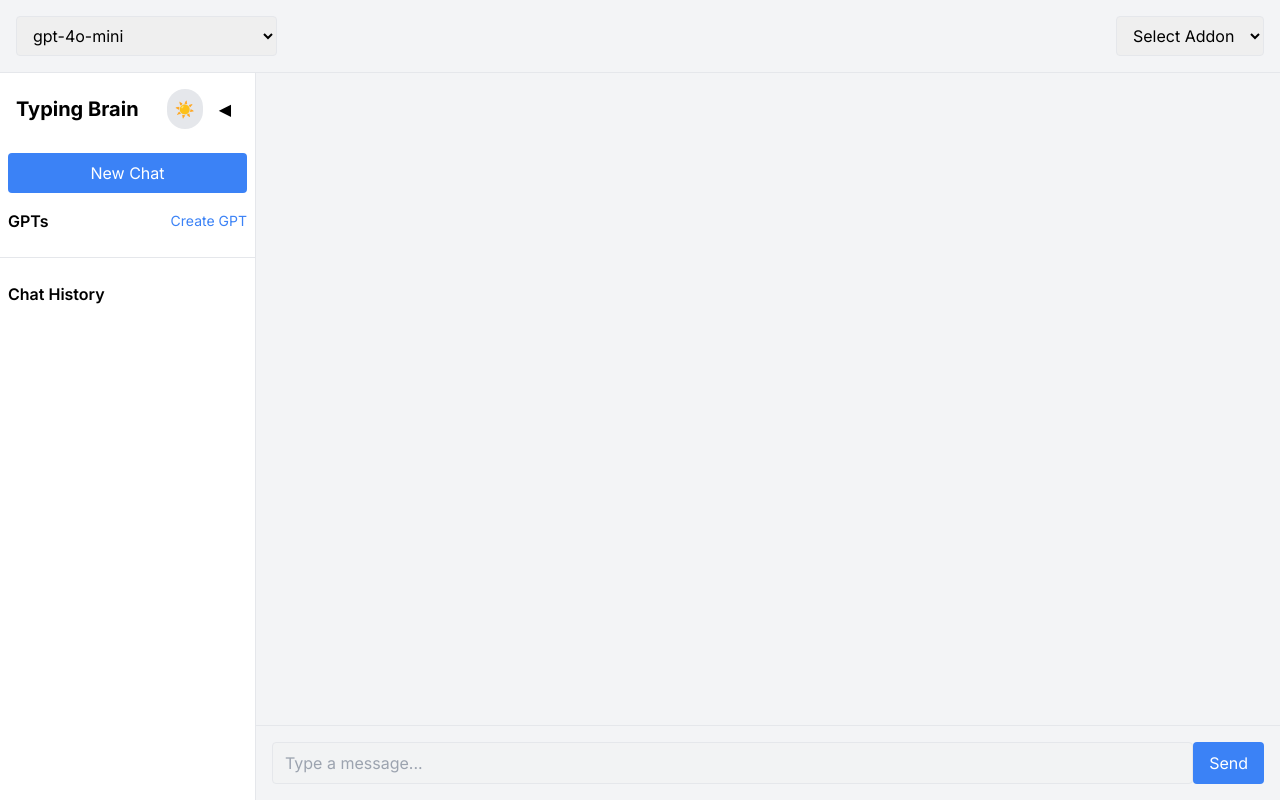
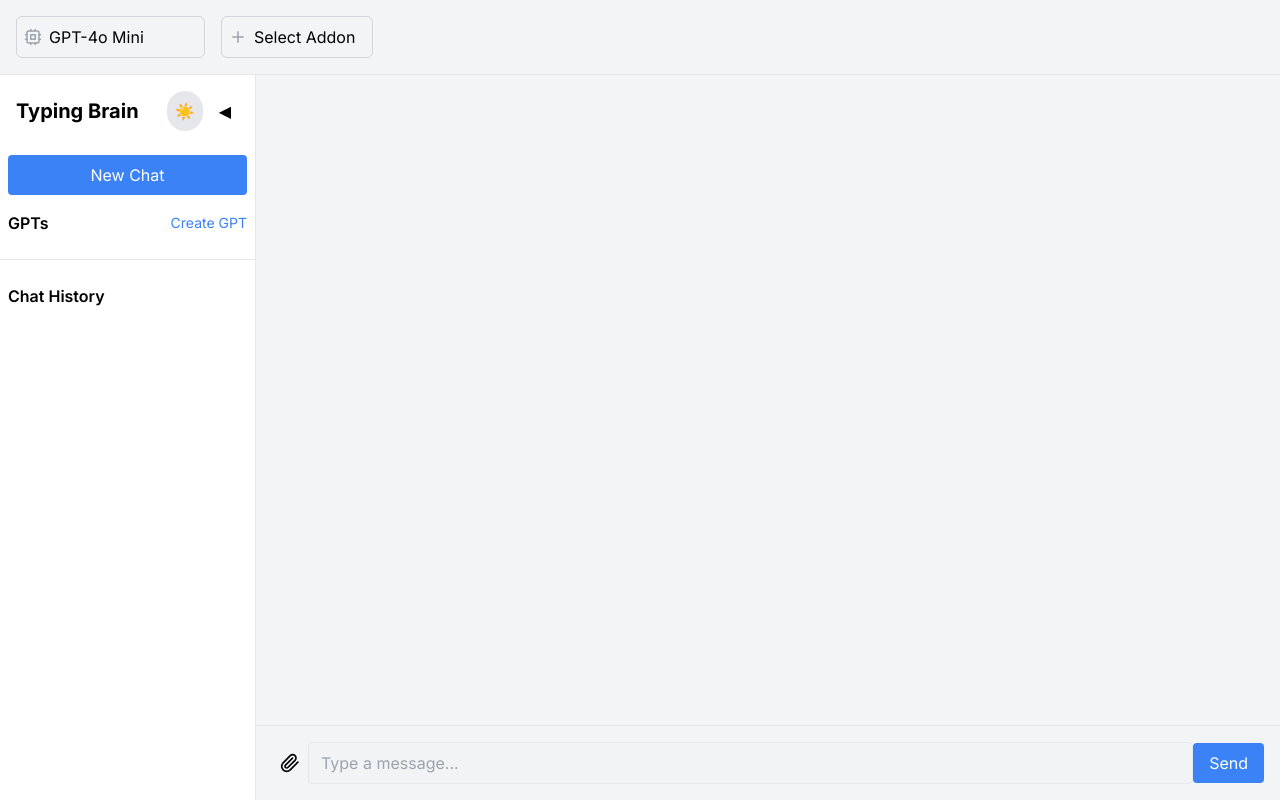
Before and after one commit to Hothit1/Typing_Brain, a Next.js app: page / in a window 1280 px wide. Built offline with nearby package versions, Linux system fonts and the light colour scheme.

Commit message:
Update README.md, package files, and MainChat component

```diff
--- a/package.json
+++ b/package.json
@@ -9,12 +9,13 @@
     "lint": "next lint"
   },
   "dependencies": {
-    "@ai-sdk/openai": "^0.3.2",
+    "@ai-sdk/openai": "*",
     "@anthropic-ai/sdk": "^0.18.0",
     "next": "14.2.5",
     "openai": "^4.55.4",
     "react": "^18",
-    "react-dom": "^18"
+    "react-dom": "^18",
+    "lucide-react": "^0.344.0"
   },
   "devDependencies": {
     "@types/node": "^20",
--- /dev/null
+++ b/src/components/ChatInterface.tsx
@@ -0,0 +1,47 @@
+import React from 'react';
+import { MessageCircle } from 'lucide-react';
+
+interface Message {
+  id: number;
+  content: string;
+  isUser: boolean;
+  imageUrl?: string;  // Add this line to include the imageUrl property
+}
+
+interface ChatInterfaceProps {
+  messages: Message[];
+  isAiTyping: boolean;
+}
+
+const ChatInterface: React.FC<ChatInterfaceProps> = ({ messages, isAiTyping }) => {
+  return (
+    <div className="flex flex-col space-y-4 p-4">
+      {messages.map((message) => (
+        <div key={message.id} className={`flex ${message.isUser ? 'justify-end' : 'justify-start'}`}>
+          <div className={`p-2 rounded-lg max-w-[70%] ${message.isUser ? 'bg-blue-500 text-white' : 'bg-gray-200 dark:bg-gray-700'}`}>
+            <p>{message.content}</p>
+            {message.imageUrl && (
+              <img
+                src={message.imageUrl}
+                alt="Generated image"
+                className="mt-2 max-w-full h-auto rounded-lg"
+                onError={(e) => {
+                  console.error("Error loading image:", e);
+                  (e.target as HTMLImageElement).style.display = 'none';
+                }}
+              />
+            )}
+          </div>
+        </div>
+      ))}
+      {isAiTyping && (
+        <div className="flex items-center space-x-2 text-gray-500 dark:text-gray-400">
+          <MessageCircle size={20} className="animate-pulse" />
+          <span>AI is typing...</span>
+        </div>
+      )}
+    </div>
+  );
+};
+
+export default ChatInterface;
--- /dev/null
+++ b/src/components/FileUpload.tsx
@@ -0,0 +1,36 @@
+import React, { useRef } from 'react';
+import { Paperclip } from 'lucide-react';
+
+interface FileUploadProps {
+  onFileSelect: (file: File) => void;
+}
+
+const FileUpload: React.FC<FileUploadProps> = ({ onFileSelect }) => {
+  const fileInputRef = useRef<HTMLInputElement>(null);
+
+  const handleFileSelect = (event: React.ChangeEvent<HTMLInputElement>) => {
+    const file = event.target.files?.[0];
+    if (file) {
+      onFileSelect(file);
+    }
+  };
+
+  return (
+    <div>
+      <button
+        onClick={() => fileInputRef.current?.click()}
+        className="p-2 rounded-full hover:bg-gray-200 dark:hover:bg-gray-700"
+      >
+        <Paperclip size={20} />
+      </button>
+      <input
+        type="file"
+        ref={fileInputRef}
+        onChange={handleFileSelect}
+        className="hidden"
+      />
+    </div>
+  );
+};
+
+export default FileUpload;
--- a/src/components/Layout/MainChat.tsx
+++ b/src/components/Layout/MainChat.tsx
@@ -1,6 +1,8 @@
-import React, { useState, useEffect, useRef, useCallback, KeyboardEvent } from 'react';
+import React, { useState, useEffect, useRef } from 'react';
 import Button from '../UI/Button';
 import Input from '../UI/Input';
+import ChatInterface from '../ChatInterface';
+import FileUpload from '../FileUpload';
 
 interface Message {
   id: number;
@@ -25,6 +27,7 @@ export default function MainChat({ model, addon, chatId, onChatUpdate, currentGP
   const [inputText, setInputText] = useState('');
   const [error, setError] = useState<string | null>(null);
   const [isLoading, setIsLoading] = useState(false);
+  const [isAiTyping, setIsAiTyping] = useState(false);
   const [titleGenerated, setTitleGenerated] = useState(false);
   const inputRef = useRef<HTMLInputElement>(null);
 
@@ -47,16 +50,10 @@ export default function MainChat({ model, addon, chatId, onChatUpdate, currentGP
   }, [chatId]);
 
   useEffect(() => {
-    if (currentGPT && messages.length === 0) {
-      addSystemMessage();
-    }
-  }, [currentGPT]);
-
-  const addSystemMessage = async () => {
-    if (currentGPT) {
+    if (currentGPT && chatId) {
       const gpts = JSON.parse(localStorage.getItem('gpts') || '[]');
       const selectedGPT = gpts.find((gpt: any) => gpt.id === currentGPT);
-      if (selectedGPT) {
+      if (selectedGPT && messages.length === 0) {
         const systemMessage: Message = {
           id: Date.now(),
           text: selectedGPT.systemMessage,
@@ -65,49 +62,15 @@ export default function MainChat({ model, addon, chatId, onChatUpdate, currentGP
           content: selectedGPT.systemMessage,
         };
         setMessages([systemMessage]);
-        if (chatId) {
-          localStorage.setItem(`chat_${chatId}`, JSON.stringify([systemMessage]));
-        }
+        localStorage.setItem(`chat_${chatId}`, JSON.stringify([systemMessage]));
       }
     }
-  };
-
-  const generateChatTitle = useCallback(async () => {
-    if (!chatId || titleGenerated) return;
-
-    try {
-      console.log('Generating chat title...');
-      const response = await fetch('/api/generateTitle', {
-        method: 'POST',
-        headers: {
-          'Content-Type': 'application/json',
-        },
-        body: JSON.stringify({ messages: messages.filter(m => m.role !== 'system') }),
-      });
-
-      if (!response.ok) {
-        throw new Error('Failed to generate title');
-      }
-
-      const data = await response.json();
-      console.log('Generated title:', data.title);
-      onChatUpdate(chatId, data.title);
-      setTitleGenerated(true);
-    } catch (error) {
-      console.error('Error generating title:', error);
-    }
-  }, [chatId, messages, onChatUpdate, titleGenerated]);
-
-  useEffect(() => {
-    const userMessageCount = messages.filter(m => m.role === 'user').length;
-    if (userMessageCount === 2 && !titleGenerated && chatId) {
-      generateChatTitle();
-    }
-  }, [messages, generateChatTitle, titleGenerated, chatId]);
+  }, [currentGPT, chatId, messages.length]);
 
   const handleSend = async () => {
     if (inputText.trim() && !isLoading && chatId) {
       setIsLoading(true);
+      setIsAiTyping(true);
       const newMessage: Message = {
         id: Date.now(),
         text: inputText,
@@ -119,6 +82,10 @@ export default function MainChat({ model, addon, chatId, onChatUpdate, currentGP
       setMessages(updatedMessages);
       setInputText('');
       setError(null);
+
+      console.log("Sending message:", newMessage);
+      console.log("Current model:", model);
+      console.log("Current addon:", addon);
 
       localStorage.setItem(`chat_${chatId}`, JSON.stringify(updatedMessages));
 
@@ -139,10 +106,12 @@ export default function MainChat({ model, addon, chatId, onChatUpdate, currentGP
         });
 
         if (!response.ok) {
-          throw new Error('Failed to generate response');
+          throw new Error(`Failed to generate response: ${response.status} ${response.statusText}`);
         }
 
         const data = await response.json();
+        console.log("API Response:", data);
+
         let assistantMessage: Message = {
           id: Date.now() + 1,
           role: 'assistant',
@@ -152,17 +121,23 @@ export default function MainChat({ model, addon, chatId, onChatUpdate, currentGP
         };
 
         if (addon === 'dalle' && data.imageUrl) {
+          console.log("DALL-E image URL received:", data.imageUrl);
           assistantMessage.imageUrl = data.imageUrl;
         }
+
+        console.log("Assistant message:", assistantMessage);
 
         const finalMessages = [...updatedMessages, assistantMessage];
         setMessages(finalMessages);
         localStorage.setItem(`chat_${chatId}`, JSON.stringify(finalMessages));
+
+        console.log("Updated messages:", finalMessages);
       } catch (error: any) {
         console.error('Error generating response:', error);
         setError(error.message);
       } finally {
         setIsLoading(false);
+        setIsAiTyping(false);
         if (inputRef.current) {
           inputRef.current.focus();
         }
@@ -170,40 +145,32 @@ export default function MainChat({ model, addon, chatId, onChatUpdate, currentGP
     }
   };
 
-  const handleKeyPress = (e: KeyboardEvent<HTMLInputElement>) => {
+  const handleKeyPress = (e: React.KeyboardEvent<HTMLInputElement>) => {
     if (e.key === 'Enter' && !e.shiftKey) {
       e.preventDefault();
       handleSend();
     }
   };
 
+  const handleFileSelect = (file: File) => {
+    // Handle the selected file here
+    console.log('Selected file:', file);
+    // You might want to upload the file or attach it to the message
+  };
+
   return (
     <div className="flex-1 flex flex-col">
       {chatTitle && <h2 className="text-xl font-bold p-4">{chatTitle}</h2>}
-      <div className="flex-1 p-4 overflow-y-auto">
-        {messages.map((message) => (
-          <div key={message.id} className={`mb-4 ${message.isUser ? 'text-right' : 'text-left'}`}>
-            <span className={`inline-block p-2 rounded-lg ${message.isUser ? 'bg-blue-500 text-white' : 'bg-gray-200'}`}>
-              {message.text}
-            </span>
-            {message.imageUrl && (
-              <div className="flex justify-center mt-2">
-                <img
-                  src={message.imageUrl}
-                  alt="Generated image"
-                  className="max-w-xs max-h-64 object-contain"
-                />
-              </div>
-            )}
-          </div>
-        ))}
-        {error && (
-          <div className="mb-4 text-red-500">
-            Error: {error}
-          </div>
-        )}
+      <div className="flex-1 overflow-y-auto">
+        <ChatInterface messages={messages} isAiTyping={isAiTyping} />
       </div>
-      <div className="p-4 border-t flex">
+      {error && (
+        <div className="p-4 text-red-500">
+          Error: {error}
+        </div>
+      )}
+      <div className="p-4 border-t flex items-center">
+        <FileUpload onFileSelect={handleFileSelect} />
         <Input
           ref={inputRef}
           placeholder="Type a message..."
--- a/src/components/Layout/TopBar.tsx
+++ b/src/components/Layout/TopBar.tsx
@@ -1,34 +1,22 @@
-import React, { useState } from 'react';
-import ModelSelector from '../ModelSelector';  // Updated import path
+import React from 'react';
+import ModelAddonSelector from '../ModelAddonSelector';
 
 interface TopBarProps {
   onModelChange: (model: string) => void;
   onAddonChange: (addon: string) => void;
+  model: string;
+  addon: string;
 }
 
-export default function TopBar({ onModelChange, onAddonChange }: TopBarProps) {
-  const [selectedAddon, setSelectedAddon] = useState('');
-
-  const handleAddonChange = (event: React.ChangeEvent<HTMLSelectElement>) => {
-    const addon = event.target.value;
-    setSelectedAddon(addon);
-    onAddonChange(addon);
-  };
-
+export default function TopBar({ onModelChange, onAddonChange, model, addon }: TopBarProps) {
   return (
     <div className="flex justify-between items-center p-4 border-b">
-      <ModelSelector onModelChange={onModelChange} />
-      <div>
-        <select
-          value={selectedAddon}
-          onChange={handleAddonChange}
-          className="border rounded px-3 py-2"
-        >
-          <option value="">Select Addon</option>
-          <option value="dalle">DALL-E</option>
-          {/* Add more addon options here */}
-        </select>
-      </div>
+      <ModelAddonSelector
+        model={model}
+        addon={addon}
+        onModelChange={onModelChange}
+        onAddonChange={onAddonChange}
+      />
     </div>
   );
 }
--- /dev/null
+++ b/src/components/ModelAddonSelector.tsx
@@ -0,0 +1,41 @@
+import React from 'react';
+import { Cpu, Plus } from 'lucide-react';
+
+interface ModelAddonSelectorProps {
+  model: string;
+  addon: string;
+  onModelChange: (model: string) => void;
+  onAddonChange: (addon: string) => void;
+}
+
+const ModelAddonSelector: React.FC<ModelAddonSelectorProps> = ({ model, addon, onModelChange, onAddonChange }) => {
+  return (
+    <div className="flex space-x-4">
+      <div className="relative">
+        <select
+          value={model}
+          onChange={(e) => onModelChange(e.target.value)}
+          className="appearance-none bg-gray-100 dark:bg-gray-800 border border-gray-300 dark:border-gray-600 rounded-md py-2 pl-8 pr-4 focus:outline-none focus:ring-2 focus:ring-blue-500"
+        >
+          <option value="gpt-4o-mini">GPT-4o Mini</option>
+          <option value="claude-3-sonnet">Claude 3.5 Sonnet</option>
+          <option value="llama-3.1-70b-versatile">Llama 3.1 70B</option>
+        </select>
+        <Cpu className="absolute left-2 top-1/2 transform -translate-y-1/2 text-gray-400" size={18} />
+      </div>
+      <div className="relative">
+        <select
+          value={addon}
+          onChange={(e) => onAddonChange(e.target.value)}
+          className="appearance-none bg-gray-100 dark:bg-gray-800 border border-gray-300 dark:border-gray-600 rounded-md py-2 pl-8 pr-4 focus:outline-none focus:ring-2 focus:ring-blue-500"
+        >
+          <option value="">Select Addon</option>
+          <option value="dalle">DALL-E</option>
+        </select>
+        <Plus className="absolute left-2 top-1/2 transform -translate-y-1/2 text-gray-400" size={18} />
+      </div>
+    </div>
+  );
+};
+
+export default ModelAddonSelector;
```
Also changed, not shown: src/app/page.tsx (+17 -0 lines), 2 other files (tests, documents, lock files or other folders).
